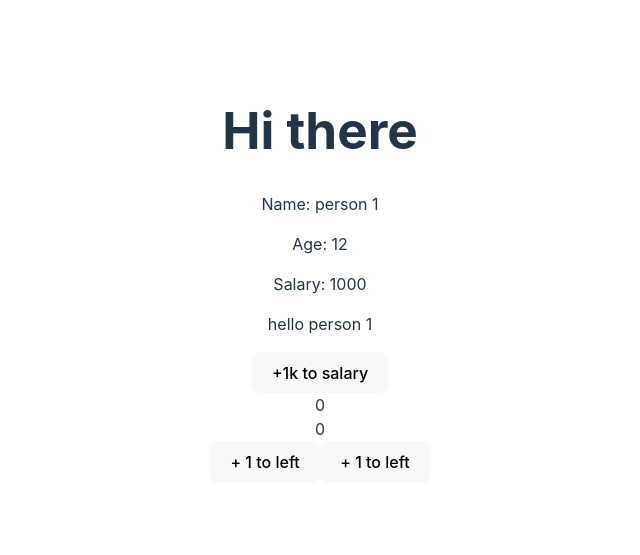
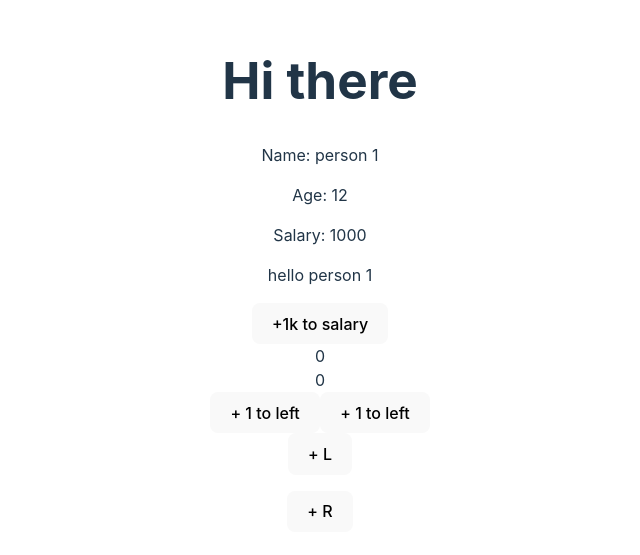
Before and after one commit to ThiccPan/learn-react, a React (Vite) app: page / in a window 1280 px wide. Shown: the part 125-680 px from the top of the page, without its empty margins (320-960 px from the left). Built offline with nearby package versions, Linux system fonts and the light colour scheme.

Commit message:
fso: 1d-array state

```diff
--- a/src/App.jsx
+++ b/src/App.jsx
@@ -2,6 +2,7 @@ import { useState } from 'react';
 import './App.css'
 import PersonCard from "./PersonCard";
 import Counter from './Counter.jsx';
+import ArrayState from './ArrayState';
 
 class Employee {
 	constructor(name, age, departement) {
@@ -54,6 +55,8 @@ function App() {
 			/>
 
 			<Counter/>
+			<br />
+			<ArrayState/>
 		</>
 	)
 }
--- /dev/null
+++ b/src/ArrayState.jsx
@@ -0,0 +1,22 @@
+import { useState } from "react"
+
+function ArrayState() {
+    const [arrVal, setArr] = useState([])
+
+    function setLeftArr() {
+        setArr([...arrVal, 'L'])
+    }
+
+    function setRightArr() {
+        setArr([...arrVal, 'R'])
+    }
+    return (
+        <>
+            <button onClick={setLeftArr}>+ L</button>
+            <p>{arrVal.join('->')}</p>
+            <button onClick={setRightArr}>+ R</button>
+        </>
+    )
+}
+
+export default ArrayState
```
